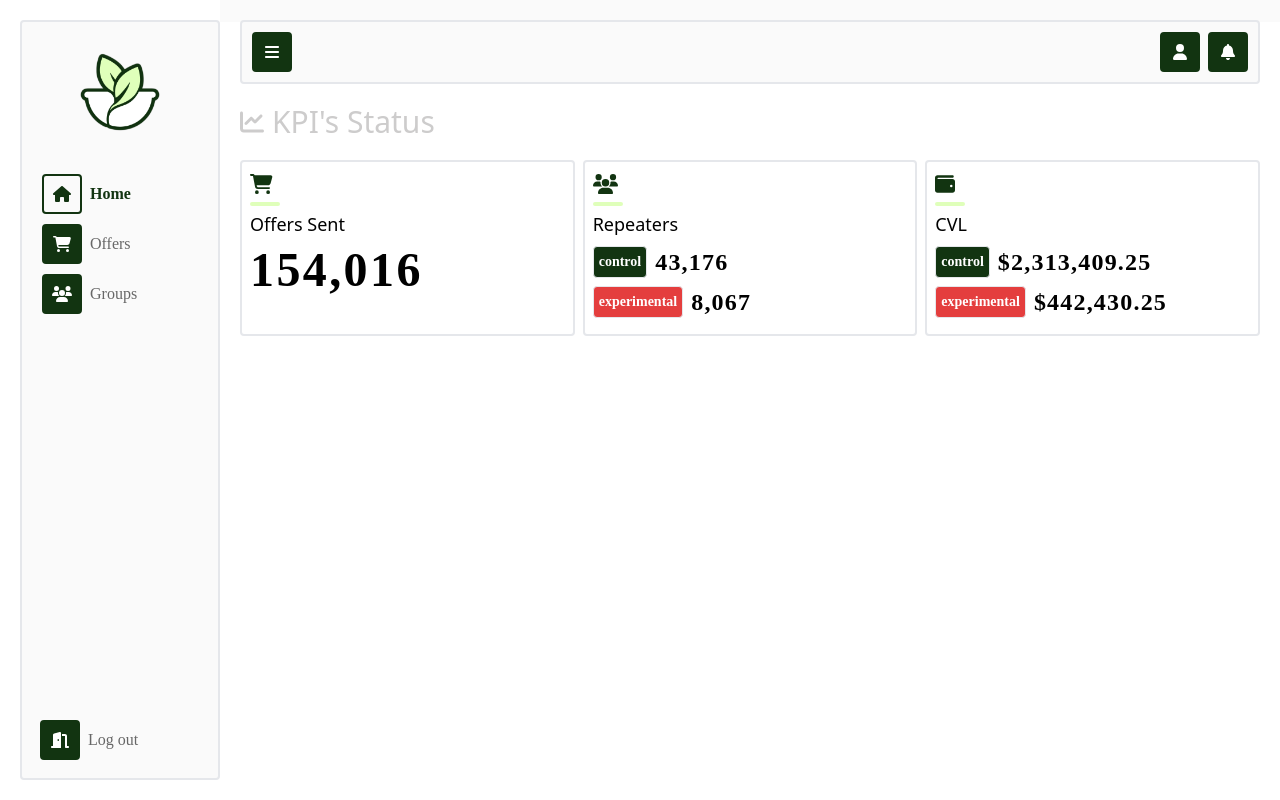
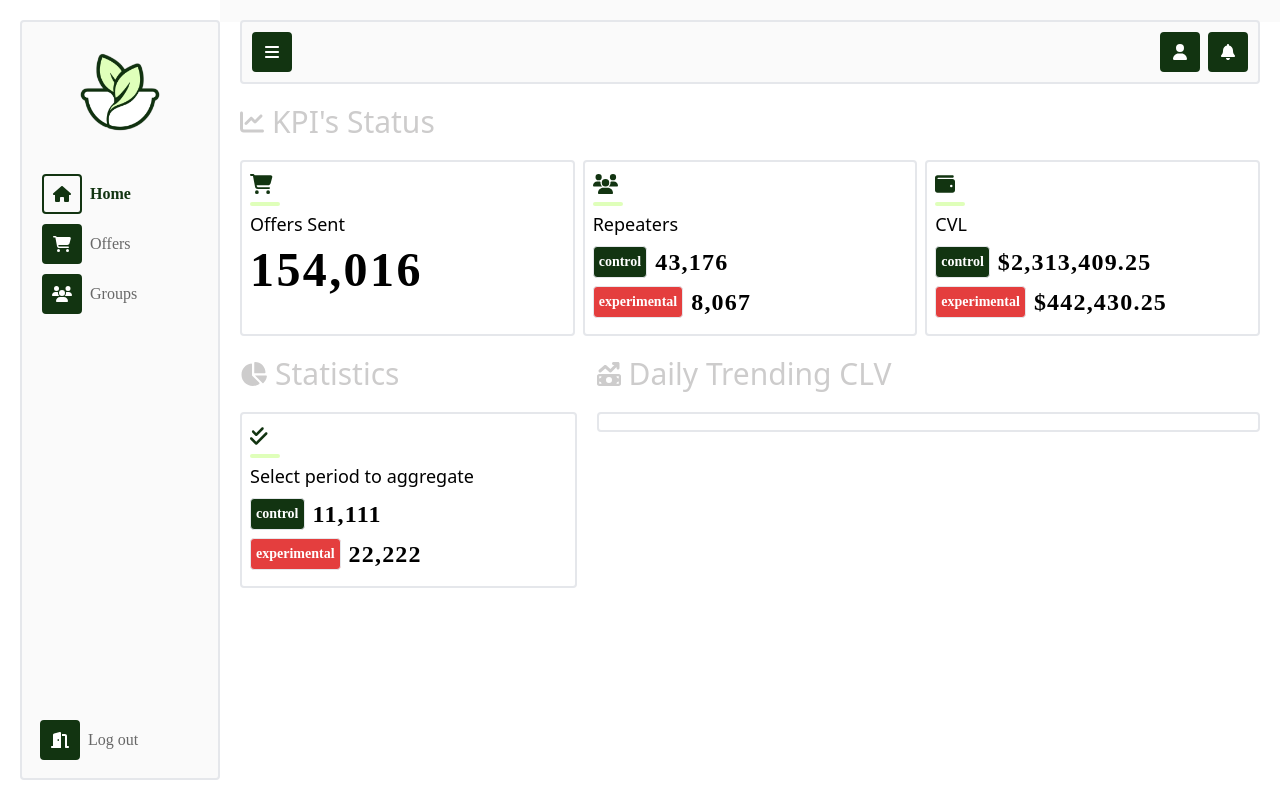
Before and after one commit to battoni/world-groccer, a Vue app: page / in a window 1280 px wide. Built offline with nearby package versions, Linux system fonts and the light colour scheme; a web font is replaced by a local one.

Commit message:
feat(HomeView): Add new sections

```diff
--- a/src/views/HomeView/HomeView.vue
+++ b/src/views/HomeView/HomeView.vue
@@ -1,10 +1,27 @@
 <script setup lang="ts">
 import { TheDashboardLayout } from '@Layouts';
-import { KpiHighlight } from '@OfferModule';
+import { KpiClvTrending, KpiHighlight, KpiStatistics } from '@OfferModule';
 </script>
 
 <template>
   <TheDashboardLayout>
-    <KpiHighlight />
+    <section class="highlights-section">
+      <KpiHighlight />
+    </section>
+
+    <section class="statistics-section">
+      <KpiStatistics />
+
+      <KpiClvTrending />
+    </section>
   </TheDashboardLayout>
 </template>
+
+<style scoped>
+.highlights-section {
+  @apply mb-5;
+}
+.statistics-section {
+  @apply flex gap-5 justify-start;
+}
+</style>
```
